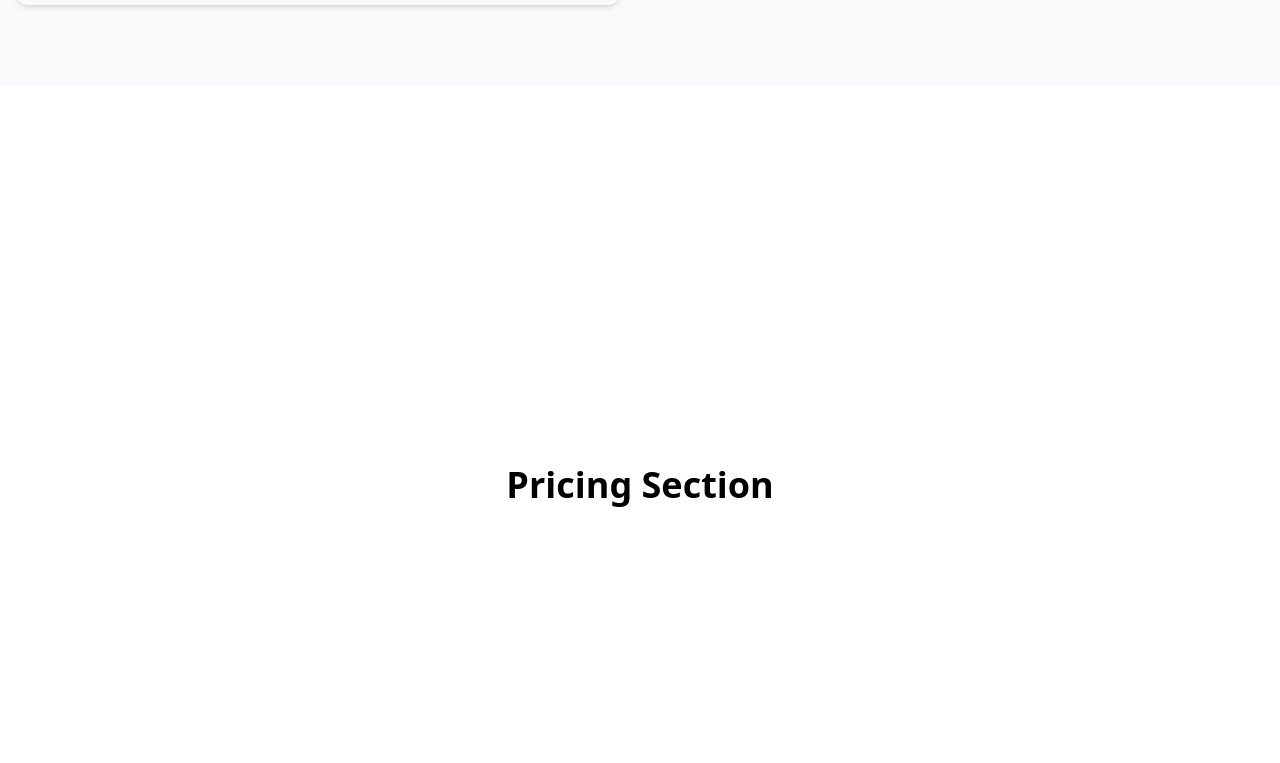
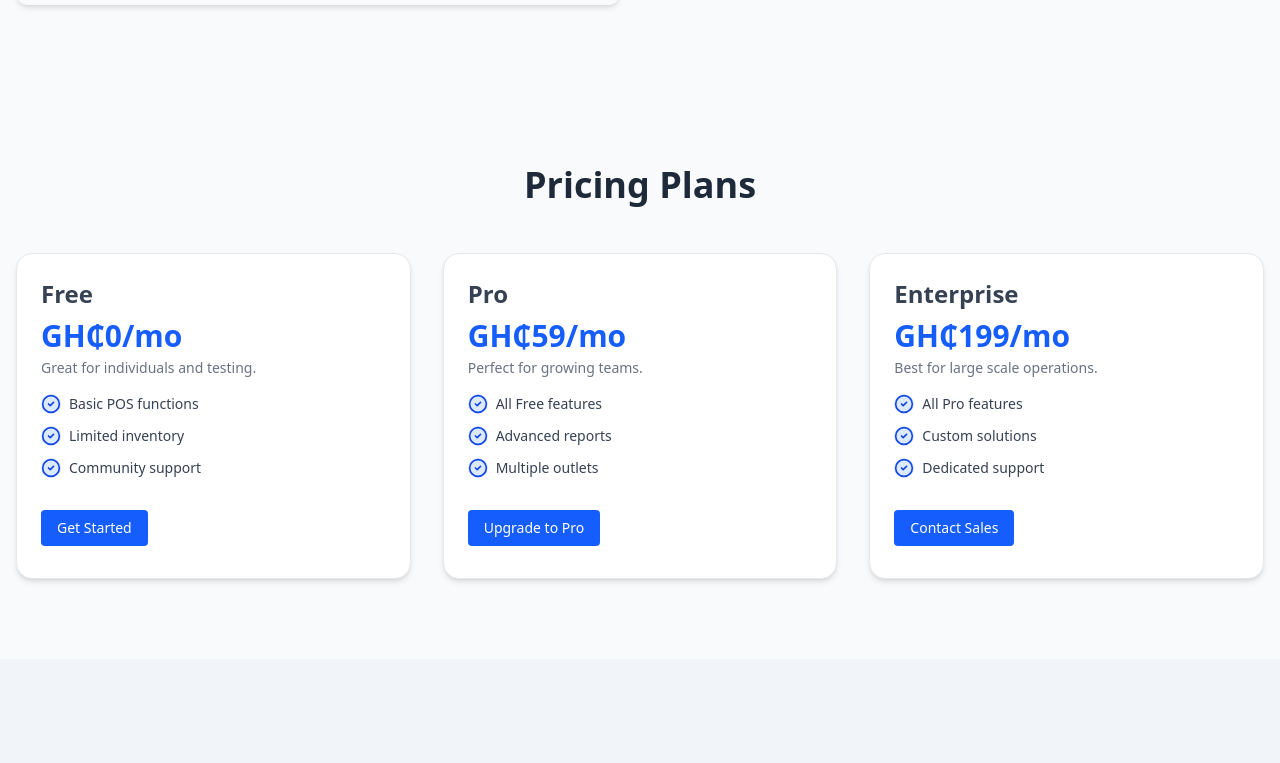
Before and after one commit to Namibra-Devs/SalesMaster_Website, a React (Vite) app in the folder salesmaster-website/: page / in a window 1280 px wide. Shown: the part 4017-4780 px from the top of the page. Built offline with nearby package versions, Linux system fonts and the light colour scheme.

Commit message:
pricing section done

```diff
--- a/salesmaster-website/src/App.jsx
+++ b/salesmaster-website/src/App.jsx
@@ -1,7 +1,7 @@
 import Benefits from "./components/Benefits";
 import Intro from "./components/Intro";
-
 import Navbar from "./components/Navbar";
+import Pricing from "./components/Pricing";
 
 function App() {
   return (
@@ -12,13 +12,7 @@ function App() {
 
       <Benefits />
 
-      <section
-        id="pricing"
-        className="h-screen flex items-center justify-center bg-white"
-      >
-        <h1 className="text-4xl font-bold">Pricing Section</h1>
-      </section>
-
+      <Pricing />
       <section
         id="contact"
         className="h-screen flex items-center justify-center bg-slate-100"
--- /dev/null
+++ b/salesmaster-website/src/components/Pricing.jsx
@@ -0,0 +1,144 @@
+import { useState } from "react";
+import { motion } from "framer-motion";
+import { CheckCircle2, X } from "lucide-react";
+import { Dialog } from "@headlessui/react";
+import toast, { Toaster } from "react-hot-toast";
+
+const pricingPlans = [
+  {
+    title: "Free",
+    price: "0",
+    description: "Great for individuals and testing.",
+    features: ["Basic POS functions", "Limited inventory", "Community support"],
+    buttonLabel: "Get Started",
+  },
+  {
+    title: "Pro",
+    price: "59",
+    description: "Perfect for growing teams.",
+    features: ["All Free features", "Advanced reports", "Multiple outlets"],
+    buttonLabel: "Upgrade to Pro",
+  },
+  {
+    title: "Enterprise",
+    price: "199",
+    description: "Best for large scale operations.",
+    features: ["All Pro features", "Custom solutions", "Dedicated support"],
+    buttonLabel: "Contact Sales",
+  },
+];
+
+const Pricing = () => {
+  const [isOpen, setIsOpen] = useState(false);
+  const [selectedPlan, setSelectedPlan] = useState(null);
+
+  const openModal = (plan) => {
+    setSelectedPlan(plan);
+    setIsOpen(true);
+  };
+
+  const closeModal = () => {
+    setIsOpen(false);
+    setSelectedPlan(null);
+  };
+
+  const handleSubmit = (e) => {
+    e.preventDefault();
+    toast.success("Request submitted successfully!");
+    closeModal();
+  };
+
+  return (
+    <section id="pricing" className="py-20 px-4 bg-gray-50">
+      <Toaster position="top-right" />
+      <motion.h2
+        initial={{ opacity: 0, y: 20 }}
+        whileInView={{ opacity: 1, y: 0 }}
+        transition={{ duration: 0.6 }}
+        className="text-4xl font-bold text-center mb-12 text-gray-800"
+      >
+        Pricing Plans
+      </motion.h2>
+
+      <div className="max-w-7xl mx-auto grid md:grid-cols-3 gap-8">
+        {pricingPlans.map((plan, index) => (
+          <motion.div
+            key={plan.title}
+            initial={{ opacity: 0, y: 40 }}
+            whileInView={{ opacity: 1, y: 0 }}
+            transition={{ delay: index * 0.2, duration: 0.5 }}
+            className="rounded-2xl shadow-md bg-white p-6 flex flex-col justify-between border border-gray-200 hover:scale-95 transition-transform duration-300"
+          >
+            <div>
+              <h3 className="text-2xl font-semibold text-gray-700 mb-2">{plan.title}</h3>
+              <p className="text-3xl font-bold text-blue-600 mb-1">GH₵{plan.price}/mo</p>
+              <p className="text-sm text-gray-500 mb-4">{plan.description}</p>
+              <div className="space-y-3 mb-6">
+                {plan.features.map((feature) => (
+                  <div key={feature} className="flex items-center gap-2">
+                    <CheckCircle2 className="text-blue-700 bg-blue-100 rounded-full" size={20} />
+                    <span className="text-gray-700 text-sm">{feature}</span>
+                  </div>
+                ))}
+              </div>
+            </div>
+             <button
+               onClick={() => openModal(plan.title)}
+              className="relative overflow-hidden px-4 py-2 text-sm my-2 rounded-sm bg-blue-600 text-white hover:text-[#4386f1] transition duration-200 cursor-pointer w-fit group"
+            >
+              <span className="relative z-10"> {plan.buttonLabel}</span>
+              <span className="absolute inset-0 bg-white  scale-0 group-hover:scale-100 transition-transform duration-500 origin-center rounded-sm z-0" />
+            </button>
+
+          </motion.div>
+        ))}
+      </div>
+
+      {/* Modal */}
+      <Dialog open={isOpen} onClose={closeModal} className="relative z-50">
+        <div className="fixed inset-0 bg-black/30" aria-hidden="true" />
+        <div className="fixed inset-0 flex items-center justify-center p-4">
+          <Dialog.Panel className="mx-auto max-w-md rounded-2xl bg-white p-6 shadow-xl relative">
+            <button
+              onClick={closeModal}
+              className="absolute top-4 right-4 text-gray-500 hover:text-gray-700 shadow-md rounded-full cursor-pointer"
+              aria-label="Close modal"
+            >
+              <X size={24} />
+            </button>
+            <Dialog.Title className="text-xl font-semibold mb-4">Request {selectedPlan}</Dialog.Title>
+            <form onSubmit={handleSubmit} className="space-y-4">
+              <input
+                type="text"
+                required
+                placeholder="Your Name"
+                className="w-full border px-4 py-2 rounded-lg focus:outline-none focus:ring-2 focus:ring-blue-500"
+              />
+              <input
+                type="email"
+                required
+                placeholder="Your Email"
+                className="w-full border px-4 py-2 rounded-lg focus:outline-none focus:ring-2 focus:ring-blue-500"
+              />
+              <textarea
+                rows="3"
+                placeholder="Message (Optional)"
+                className="w-full border px-4 py-2 rounded-lg focus:outline-none focus:ring-2 focus:ring-blue-500"
+              ></textarea>
+              <div className="flex justify-end">
+                <button
+                  type="submit"
+                  className="bg-blue-600 text-white px-4 py-2 rounded-lg hover:bg-blue-700 cursor-pointer"
+                >
+                  Submit
+                </button>
+              </div>
+            </form>
+          </Dialog.Panel>
+        </div>
+      </Dialog>
+    </section>
+  );
+};
+
+export default Pricing;
```
